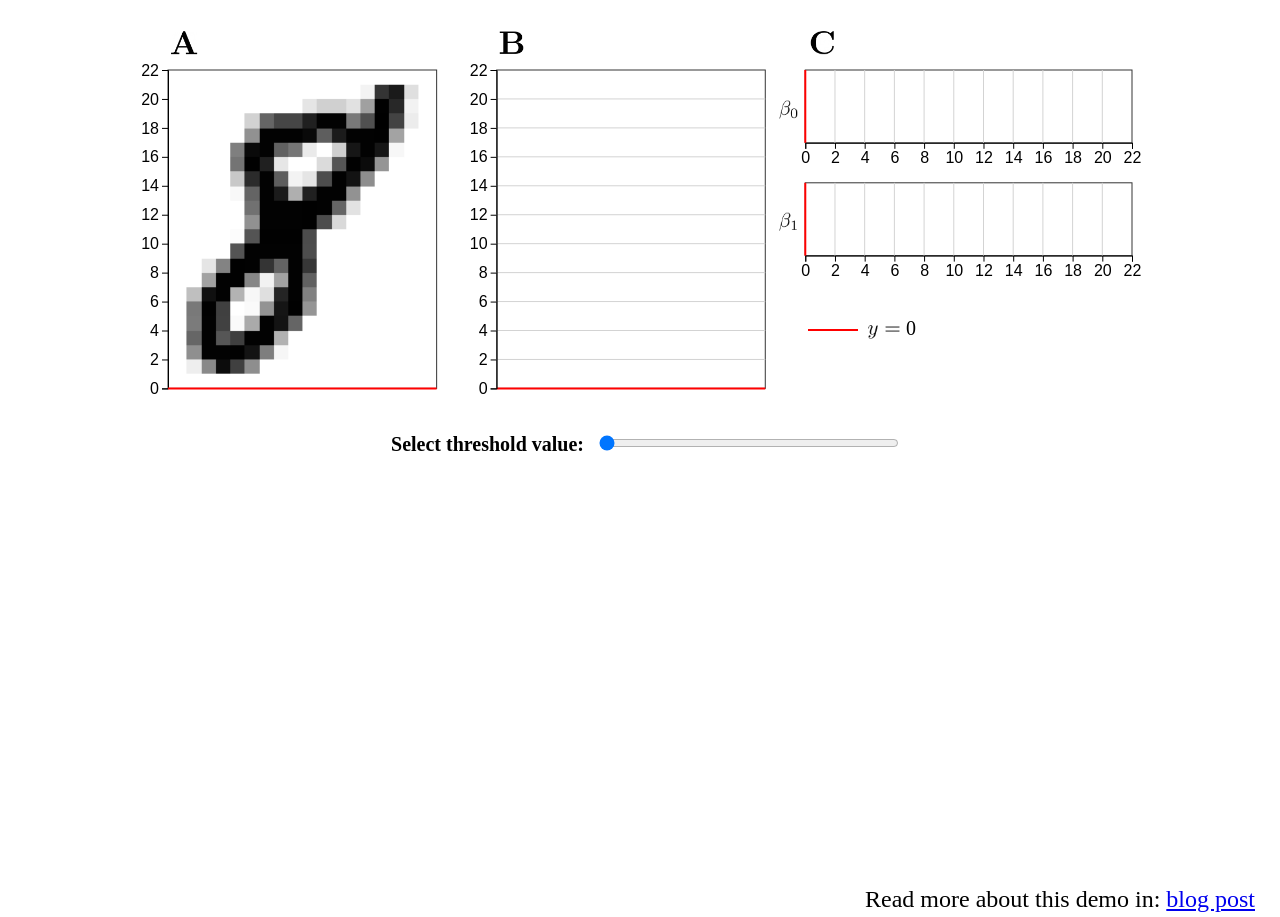
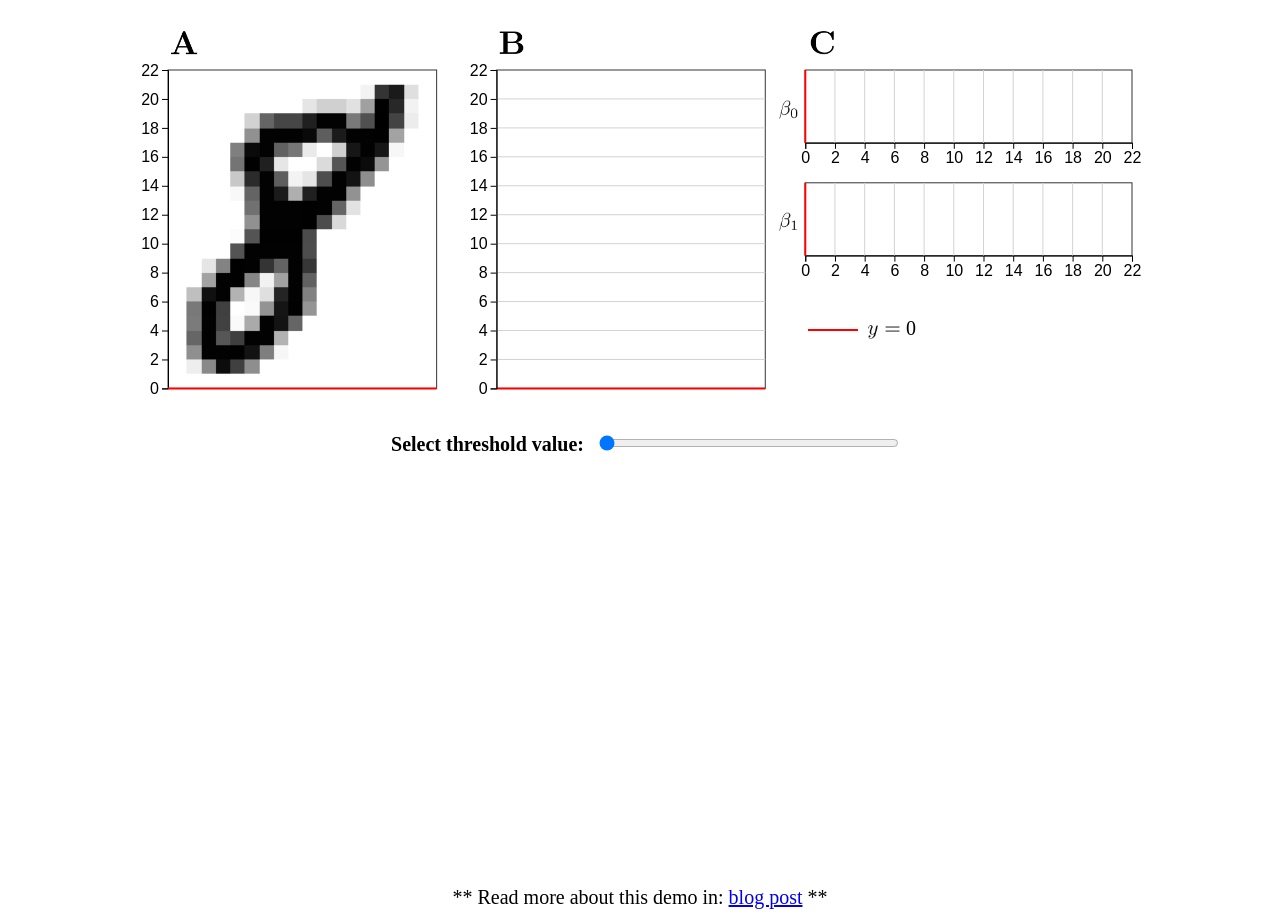
Before and after one commit to markolalovic/tda-digits, a plain HTML site: page demo/index.html in a window 1280 px wide. Drawn offline with Linux system fonts and the light colour scheme.

Commit message:
demo build

```diff
--- a/demo/index.html
+++ b/demo/index.html
@@ -24,9 +24,9 @@
         value="0"
       />
     </div>
-    <div class="alignright">
-      Read more about this demo in:
-      <a href="https://lalovic.io/blog/tda-digits/">blog post</a>
+    <div>
+      ** Read more about this demo in:
+      <a href="https://lalovic.io/blog/tda-digits/">blog post</a> **
     </div>
     <script src="./layoutRect.js"></script>
     <script src="./appendImages.js"></script>
--- a/demo/style.css
+++ b/demo/style.css
@@ -25,8 +25,3 @@ input {
 .axis3-1 { font-size: 16px; }
 .legend-text { font-size: 20px; font-weight: lighter;}
 .label-text { padding: 10px; }
-.alignright {
-    float: right;
-    font-size: 24px;
-    padding: 0px 17px 0px 7px;
-}
```
